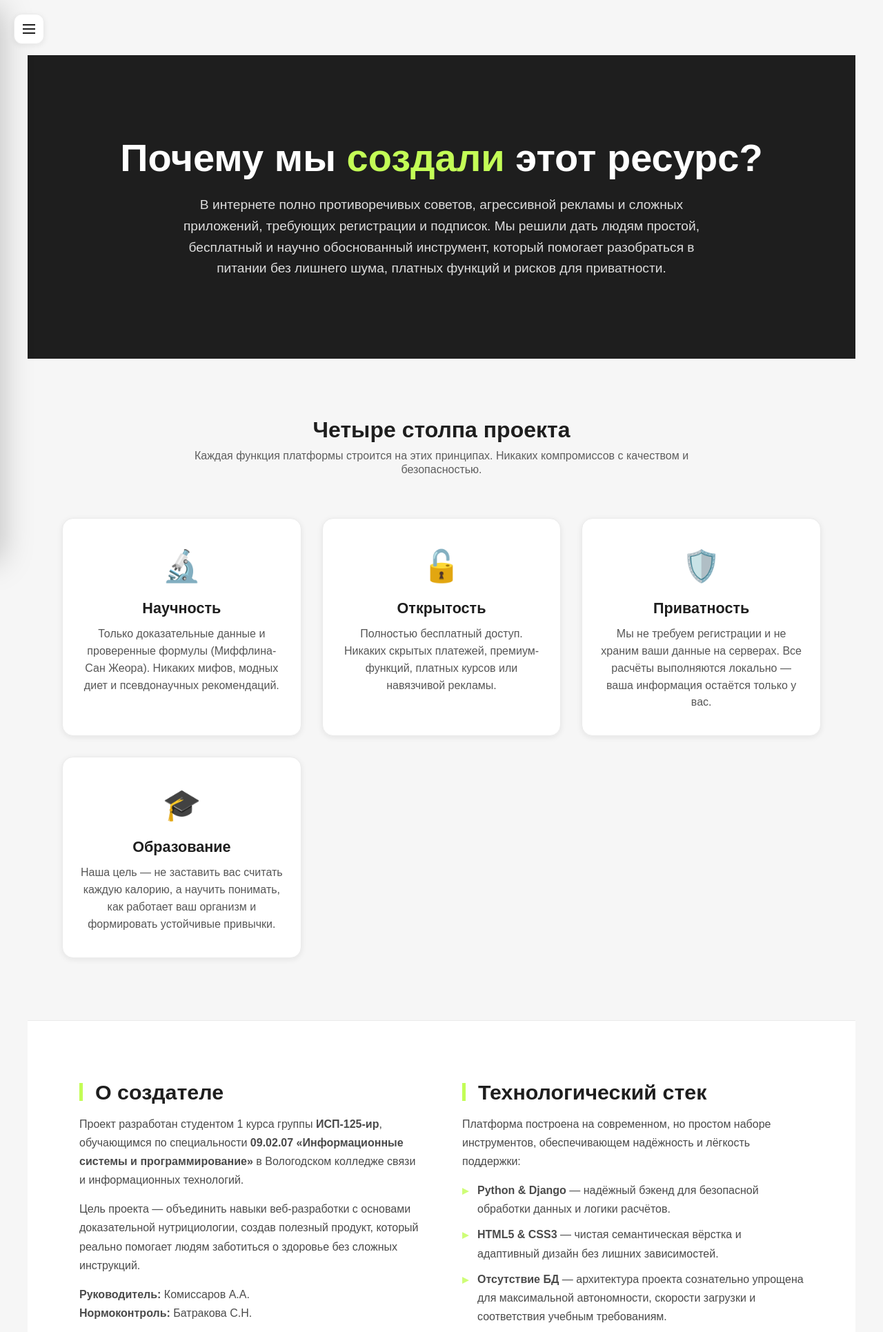
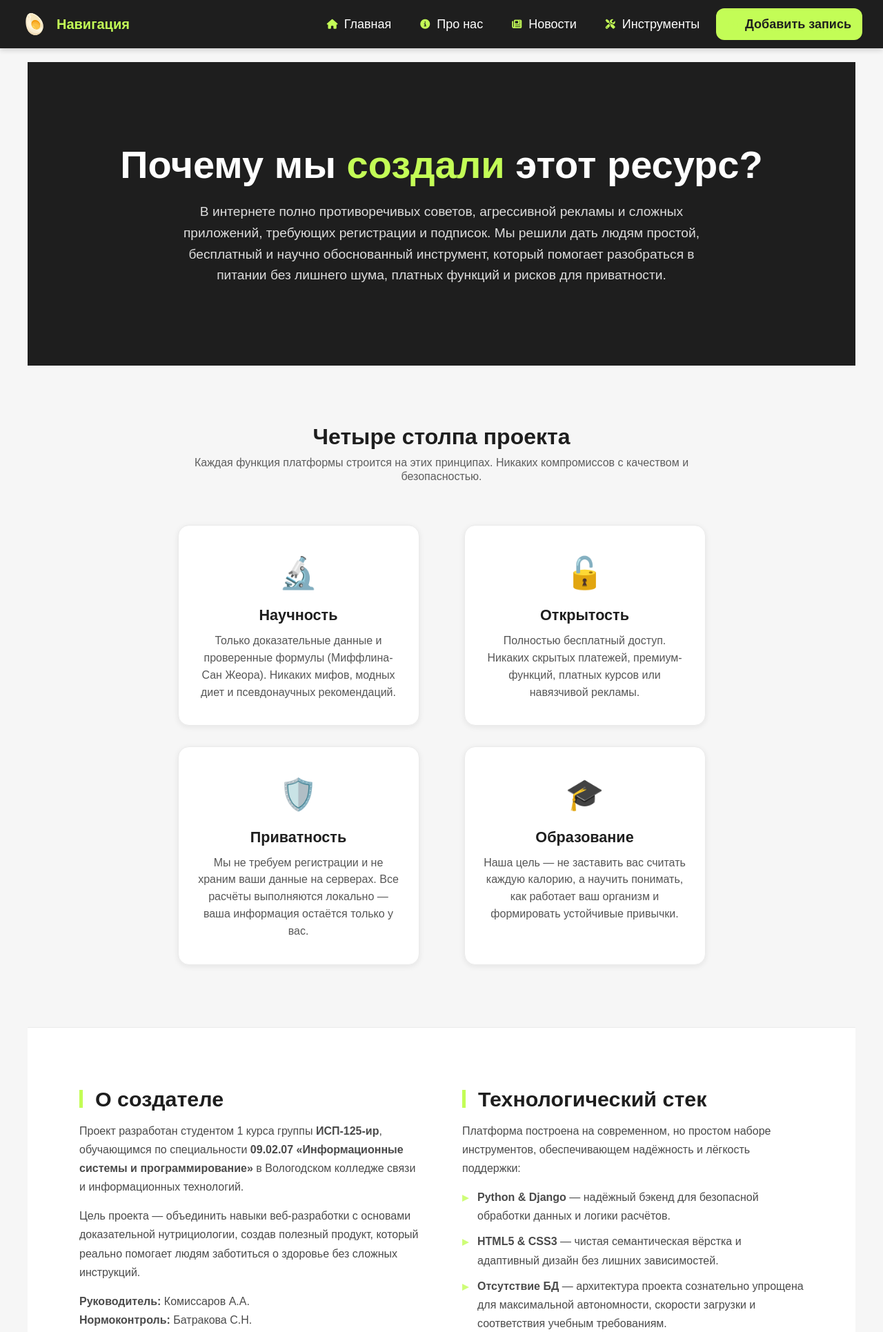
Before and after one commit to MeanT0/website-proper-nutrition, a Django app: page /about in a window 1280 px wide. Shown: the top 1931 px of the page at 69% size. Run offline with Django 5.2, Linux system fonts and the light colour scheme; some libraries are stand-ins or nearby versions.

Commit message:
Перенос навигации вверх и обновление страницы "Про нас"
- Добавлен новый файл navbar.css с верхней навигационной панелью и стилями для main контента
- Обновлён layout.html: добавлена верхняя панель навигации, удалена боковая панель и скрипты
- Изменён about.html: обновлены стили сетки для четырех столбцов 2x2, выравнивание по центру, удален блок "Связаться с нами"
- Обновлён .gitignore: очищен от временных правил, так как изменения касаются только исходных файлов

Добавлена фиксированная верхняя навигация вместо боковой панели, обновлена страница "Про нас" с новым расположением элементов и удален контактный блок согласно запросу.

```diff
--- /dev/null
+++ b/main/static/main/css/navbar.css
@@ -0,0 +1,146 @@
+/* =========================================
+   ВЕРХНЯЯ НАВИГАЦИОННАЯ ПАНЕЛЬ
+   ========================================= */
+.top-navbar {
+  position: fixed;
+  top: 0;
+  left: 0;
+  right: 0;
+  height: 70px;
+  background: var(--brand-black);
+  color: var(--brand-clear-white);
+  z-index: 1000;
+  box-shadow: 0 2px 8px var(--black-opacity-20);
+}
+
+.navbar-container {
+  max-width: 1400px;
+  margin: 0 auto;
+  height: 100%;
+  display: flex;
+  align-items: center;
+  justify-content: space-between;
+  padding: 0 30px;
+}
+
+.navbar-logo {
+  display: flex;
+  align-items: center;
+  gap: 12px;
+}
+
+.navbar-logo img {
+  width: 40px;
+  height: 40px;
+  border-radius: var(--radius-sm);
+  object-fit: cover;
+}
+
+.navbar-logo span {
+  font: var(--font-h550);
+  color: var(--brand-lime);
+}
+
+.navbar-menu ul {
+  list-style: none;
+  padding: 0;
+  margin: 0;
+  display: flex;
+  align-items: center;
+  gap: 8px;
+}
+
+.navbar-menu li {
+  margin: 0;
+}
+
+.navbar-menu a,
+.navbar-menu button.add-record {
+  display: flex;
+  align-items: center;
+  gap: 8px;
+  padding: 10px 16px;
+  color: var(--brand-clear-white);
+  font: var(--font-h300);
+  text-decoration: none;
+  border-radius: var(--radius-md);
+  transition: background 0.15s ease, color 0.15s ease;
+  border: none;
+  background: transparent;
+  cursor: pointer;
+}
+
+.navbar-menu a:hover,
+.navbar-menu button.add-record:hover {
+  background: var(--white-opacity-12);
+  color: var(--brand-lime);
+}
+
+.navbar-menu i {
+  width: 18px;
+  text-align: center;
+  color: var(--brand-lime);
+  font-size: 14px;
+}
+
+.navbar-menu button.add-record {
+  background: var(--brand-lime);
+  color: var(--brand-black);
+  font-weight: 600;
+}
+
+.navbar-menu button.add-record:hover {
+  filter: brightness(0.95);
+  transform: translateY(-1px);
+}
+
+/* Основной контент с отступом сверху */
+main {
+  padding-top: 90px;
+  padding-left: 20px;
+  padding-right: 20px;
+  padding-bottom: 20px;
+}
+
+/* Адаптивность для навигации */
+@media (max-width: 900px) {
+  .navbar-container {
+    padding: 0 15px;
+  }
+
+  .navbar-menu ul {
+    gap: 4px;
+  }
+
+  .navbar-menu a,
+  .navbar-menu button.add-record {
+    padding: 8px 10px;
+    font-size: 0.85rem;
+  }
+
+  .navbar-menu a span,
+  .navbar-menu button.add-record span {
+    display: none;
+  }
+
+  .navbar-logo span {
+    display: none;
+  }
+}
+
+@media (max-width: 768px) {
+  .navbar-menu ul {
+    flex-wrap: wrap;
+    justify-content: center;
+  }
+
+  .navbar-menu li {
+    margin: 2px;
+  }
+
+  .navbar-menu a,
+  .navbar-menu button.add-record {
+    padding: 8px 12px;
+    font-size: 0.8rem;
+  }
+}
--- a/main/templates/main/about.html
+++ b/main/templates/main/about.html
@@ -73,10 +73,11 @@
 
   .principles-grid {
     display: grid;
-    grid-template-columns: repeat(auto-fit, minmax(260px, 1fr));
+    grid-template-columns: repeat(2, 1fr);
     gap: 30px;
-    max-width: 1100px;
+    max-width: 800px;
     margin: 0 auto;
+    justify-items: center;
   }
 
   .principle-card {
@@ -87,6 +88,8 @@
     text-align: center;
     box-shadow: 0 2px 8px var(--black-opacity-8);
     transition: transform 0.3s ease, box-shadow 0.3s ease;
+    width: 100%;
+    max-width: 350px;
   }
 
   .principle-card:hover {
--- a/main/templates/main/layout.html
+++ b/main/templates/main/layout.html
@@ -7,29 +7,22 @@
           content="width=device-width, user-scalable=no, initial-scale=1.0, maximum-scale=1.0, minimum-scale=1.0">
     <meta http-equiv="X-UA-Compatible" content="ie=edge">
     <title>{% block title %}{% endblock %}</title>
-    <link rel="stylesheet" href="https://cdn.jsdelivr.net/npm/bootstrap@5.3.3/dist/css/bootstrap.min.css"> <!-- bootstrap как стиль текста -->
+    <link rel="stylesheet" href="https://cdn.jsdelivr.net/npm/bootstrap@5.3.3/dist/css/bootstrap.min.css">
     <link rel="stylesheet" href="https://use.fontawesome.com/releases/v6.6.0/css/all.css">
     <link rel="stylesheet" href="{% static 'main/css/ui-kit.css' %}">
     <link rel="stylesheet" href="{% static 'main/css/main.css' %}">
-
-
+    <link rel="stylesheet" href="{% static 'main/css/navbar.css' %}">
 </head>
 <body>
 
-  <button class="sidebar-toggle" onclick="toggleSidebar()" aria-label="Открыть меню">
-    <svg viewBox="0 0 24 24" width="24" height="24" fill="none" stroke="currentColor" stroke-width="2">
-      <path d="M3 12h18M3 6h18M3 18h18"/>
-    </svg>
-  </button>
-
-  <div class="sidebar-overlay" onclick="toggleSidebar()"></div>
-
-  <aside class="sidebar-drawer" id="sidebar">
-    <div class="logo">
-      <img src="{% static 'static/main/img/logo.png' %}" alt="">
-      <h2>Навигация</h2>
+  <!-- Верхняя навигационная панель -->
+  <header class="top-navbar">
+    <div class="navbar-container">
+      <div class="navbar-logo">
+        <img src="{% static 'static/main/img/logo.png' %}" alt="Логотип">
+        <span>Навигация</span>
       </div>
-    <h3>Боковая панель</h3>
+      <nav class="navbar-menu">
         <ul>
           <li><a href="{% url 'home' %}"><i class="fas fa-home"></i> Главная</a></li>
           <li><a href="{% url 'about' %}"><i class="fas fa-info-circle"></i> Про нас</a></li>
@@ -37,29 +30,13 @@
           <li><a href="{% url 'calc' %}"><i class="fas fa-tools"></i> Инструменты</a></li>
           <li><button class="add-record"><i class="fas fa-plus-circle"></i> Добавить запись</button></li>
         </ul>
-  </aside>
+      </nav>
+    </div>
+  </header>
 
   <main>
     {% block content %}{% endblock %}
   </main>
 
-  <!-- Скрипт в самом конце body -->
-  <script>
-    function toggleSidebar() {
-      const sidebar = document.getElementById('sidebar');
-      const overlay = document.querySelector('.sidebar-overlay');
-      const isOpen = sidebar.classList.contains('active');
-
-      sidebar.classList.toggle('active');
-      overlay.classList.toggle('active');
-      document.body.style.overflow = isOpen ? '' : 'hidden';
-    }
-
-    document.addEventListener('keydown', (e) => {
-      if (e.key === 'Escape' && document.getElementById('sidebar').classList.contains('active')) {
-        toggleSidebar();
-      }
-    });
-  </script>
 </body>
 </html>
```
Also changed, not shown: other parts of main/templates/main/about.html (+0 -64 lines), 1 other file. Lines whose indentation alone changed are shown as unchanged.
